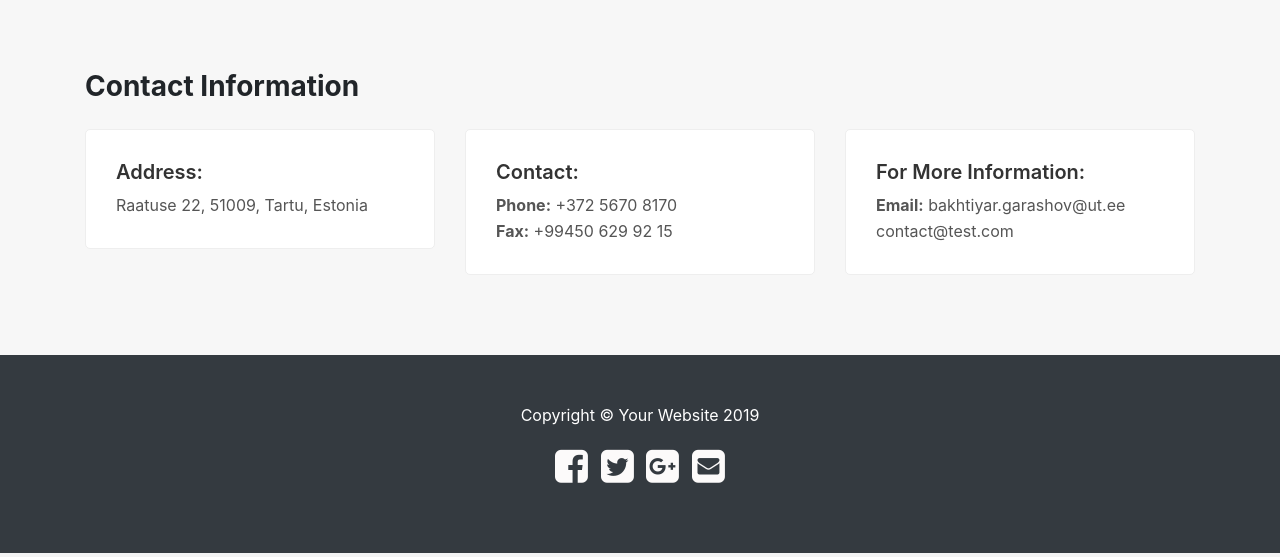
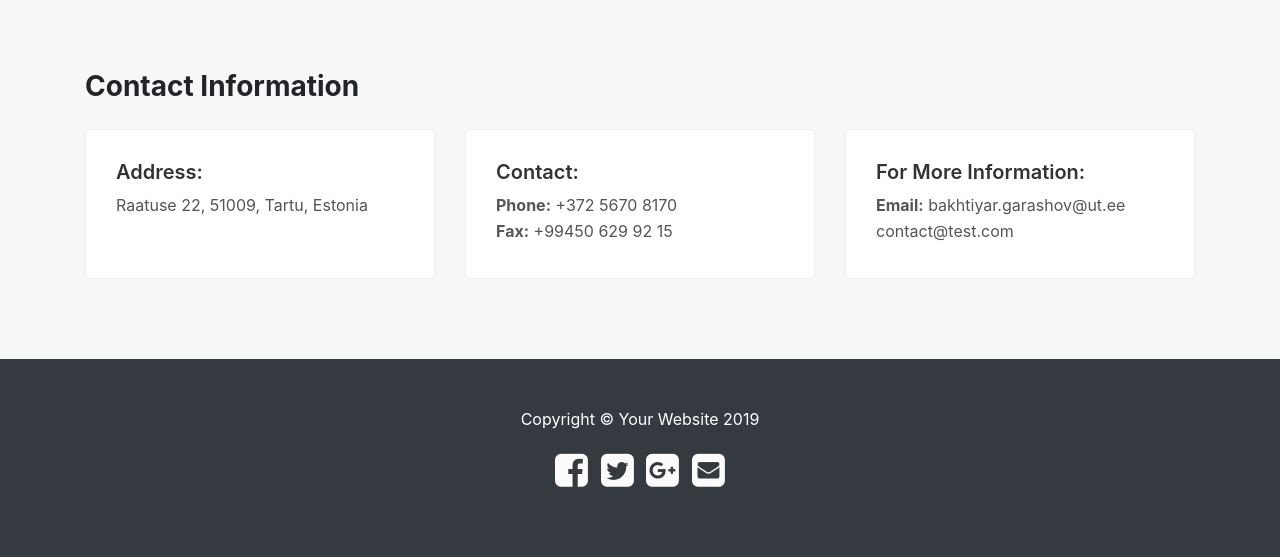
Before and after one commit to Bakhtiyar-Garashov/E-commerce, a Django app: page /contact in a window 1280 px wide. Shown: the part 627-1184 px from the top of the page. Run offline with Django 3.2, Linux system fonts and the light colour scheme; some libraries are stand-ins or nearby versions.

Commit message:
contact box css fixed

```diff
--- a/E_shop/static/css/contact.css
+++ b/E_shop/static/css/contact.css
@@ -94,6 +94,8 @@ ul.cform textarea.textarea-control {
     border: 1px solid #eeeeee;
     border-radius: 5px;
     padding: 30px;
+    height: 150px;
+    line-height: 100px;
 }
 
 .c-info:hover {
```
